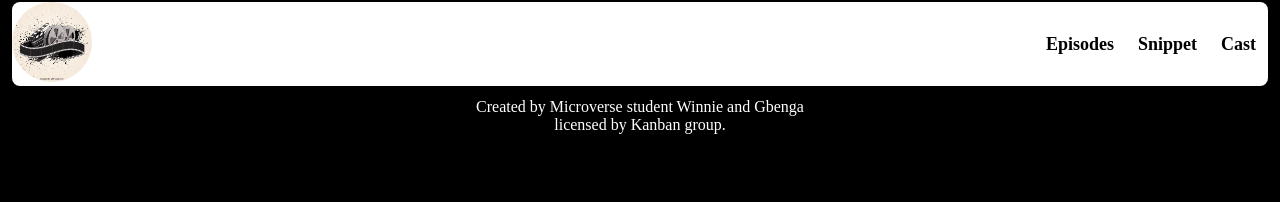
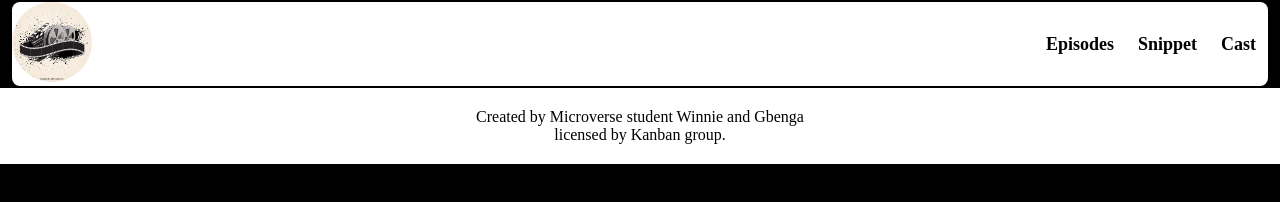
Before and after one commit to edubew/Capstone-javascript-project2, a website built with webpack: page src/main.html in a window 1280 px wide. Built offline with nearby package versions, Linux system fonts and the light colour scheme; no server answers.

Commit message:
Add styling to the footer

```diff
--- a/src/styles/index.css
+++ b/src/styles/index.css
@@ -45,10 +45,13 @@ ul {
   left: 50%;
   transform: translate(-50%, -50%);
   width: 100%;
-  color: #fff;
   margin: 20px 0;
-  padding-bottom: 20px;
+  background: #fff;
 
+}
+
+#footer p {
+  padding: 20px;
 }
 
 
```
